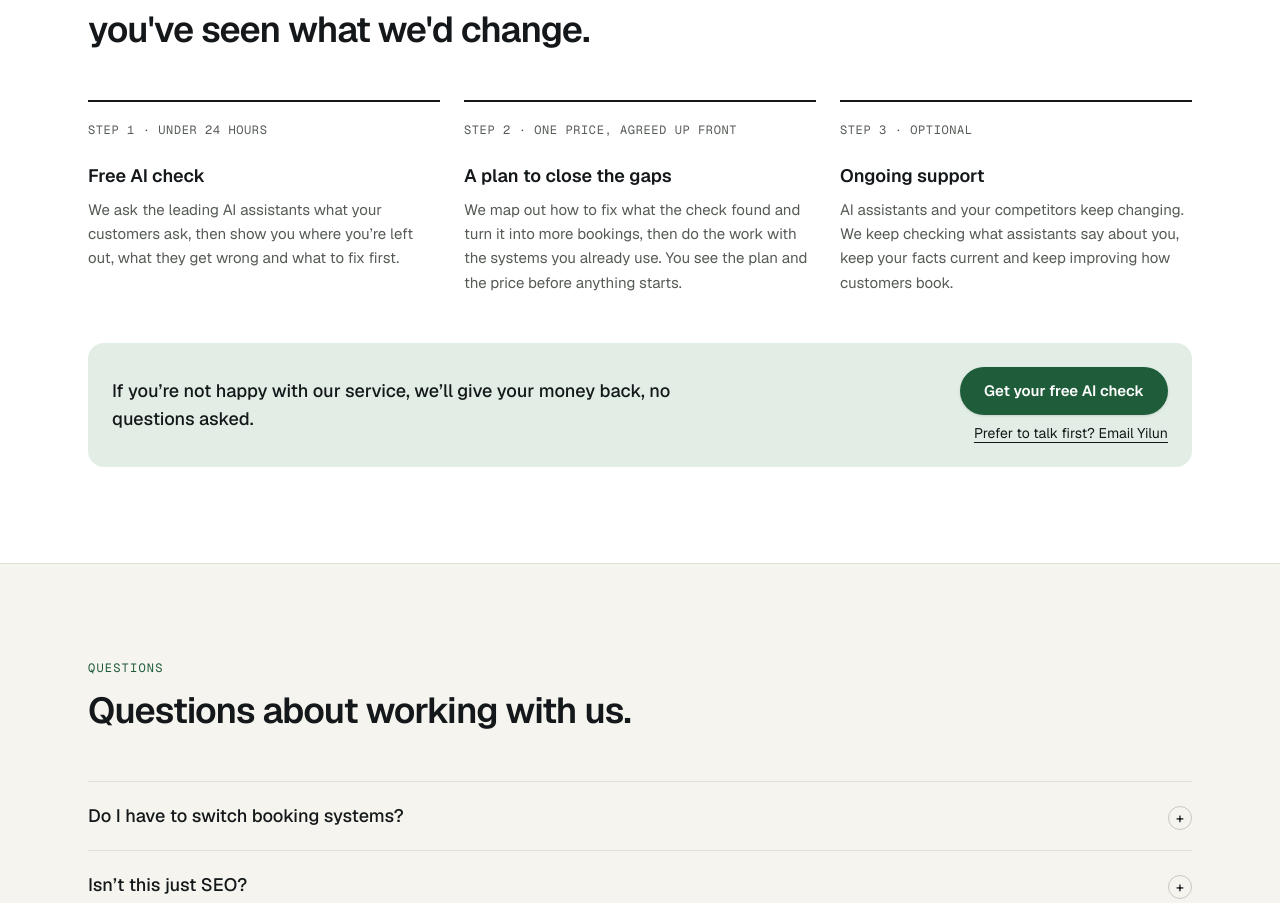
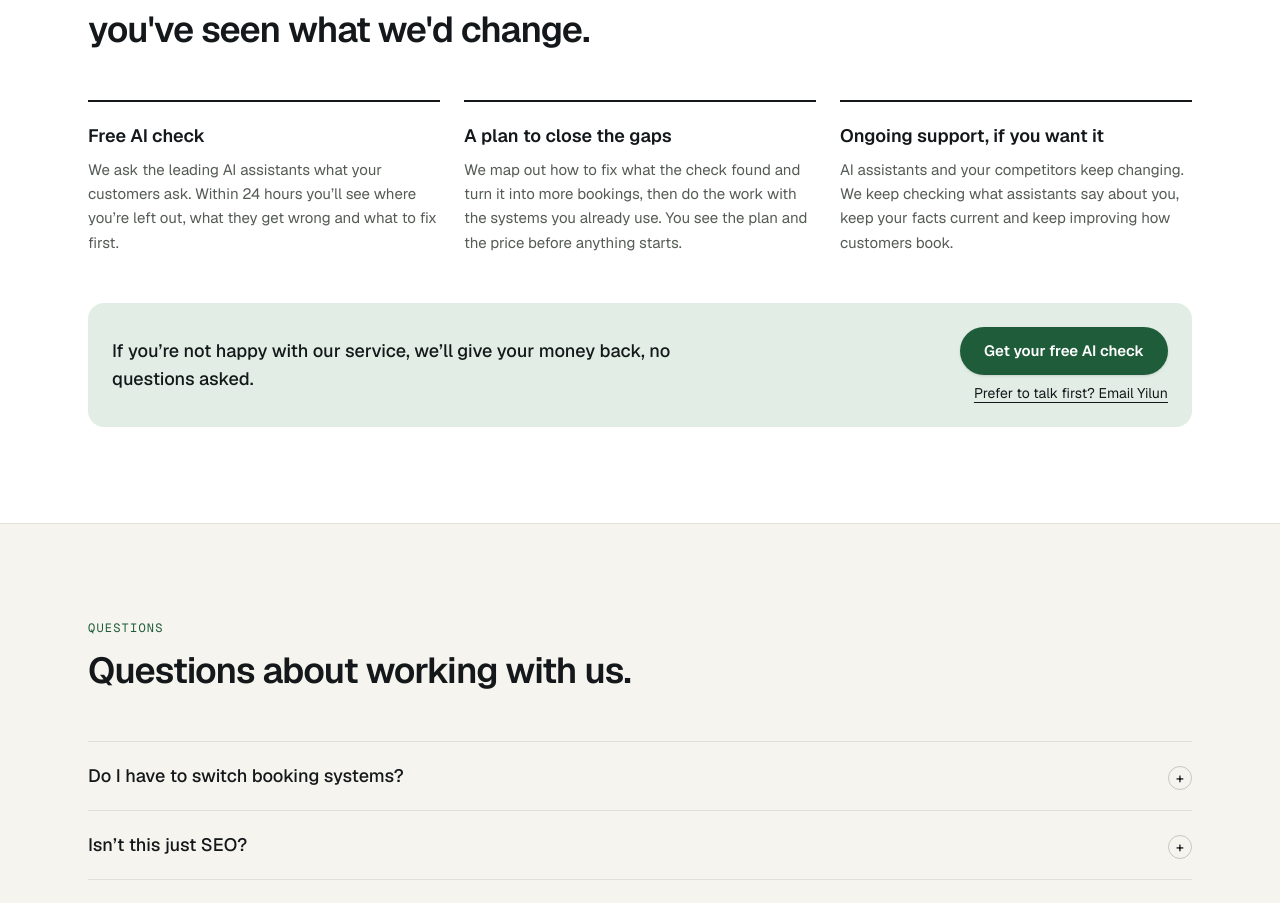
Before and after one commit to yilunzh/oakheart_lab, a Next.js app: page / in a window 1280 px wide. Shown: the part 4144-5047 px from the top of the page. Built offline with nearby package versions, Linux system fonts and the light colour scheme; no server answers.

Commit message:
Remove step labels from How it works; fold timing into copy
Co-Authored-By: Claude Opus 5.5 <noreply@anthropic.com>
Claude-Session: https://claude.ai/code/session_01AHcKTAc3qSRurbAiDUx7Z5

```diff
--- a/src/app/page.tsx
+++ b/src/app/page.tsx
@@ -231,10 +231,7 @@ export default function Home() {
         <ol className="grid gap-6 md:grid-cols-3">
           {steps.map((s, i) => (
             <li key={s.title} className="border-t-2 border-ink pt-5">
-              <p className="font-mono text-xs uppercase tracking-wider text-muted md:min-h-8">
-                Step {i + 1} · {s.time}
-              </p>
-              <h3 className="mt-2 text-lg font-semibold">{s.title}</h3>
+              <h3 className="text-lg font-semibold">{s.title}</h3>
               <p className="mt-2 text-[15px] leading-relaxed text-muted">{s.body}</p>
             </li>
           ))}
--- a/src/content/site.ts
+++ b/src/content/site.ts
@@ -103,7 +103,7 @@ export const steps = [
   {
     title: "Free AI check",
     time: "Under 24 hours",
-    body: "We ask the leading AI assistants what your customers ask, then show you where you’re left out, what they get wrong and what to fix first.",
+    body: "We ask the leading AI assistants what your customers ask. Within 24 hours you’ll see where you’re left out, what they get wrong and what to fix first.",
   },
   {
     title: "A plan to close the gaps",
@@ -111,7 +111,7 @@ export const steps = [
     body: "We map out how to fix what the check found and turn it into more bookings, then do the work with the systems you already use. You see the plan and the price before anything starts.",
   },
   {
-    title: "Ongoing support",
+    title: "Ongoing support, if you want it",
     time: "Optional",
     body: "AI assistants and your competitors keep changing. We keep checking what assistants say about you, keep your facts current and keep improving how customers book.",
   },
```
